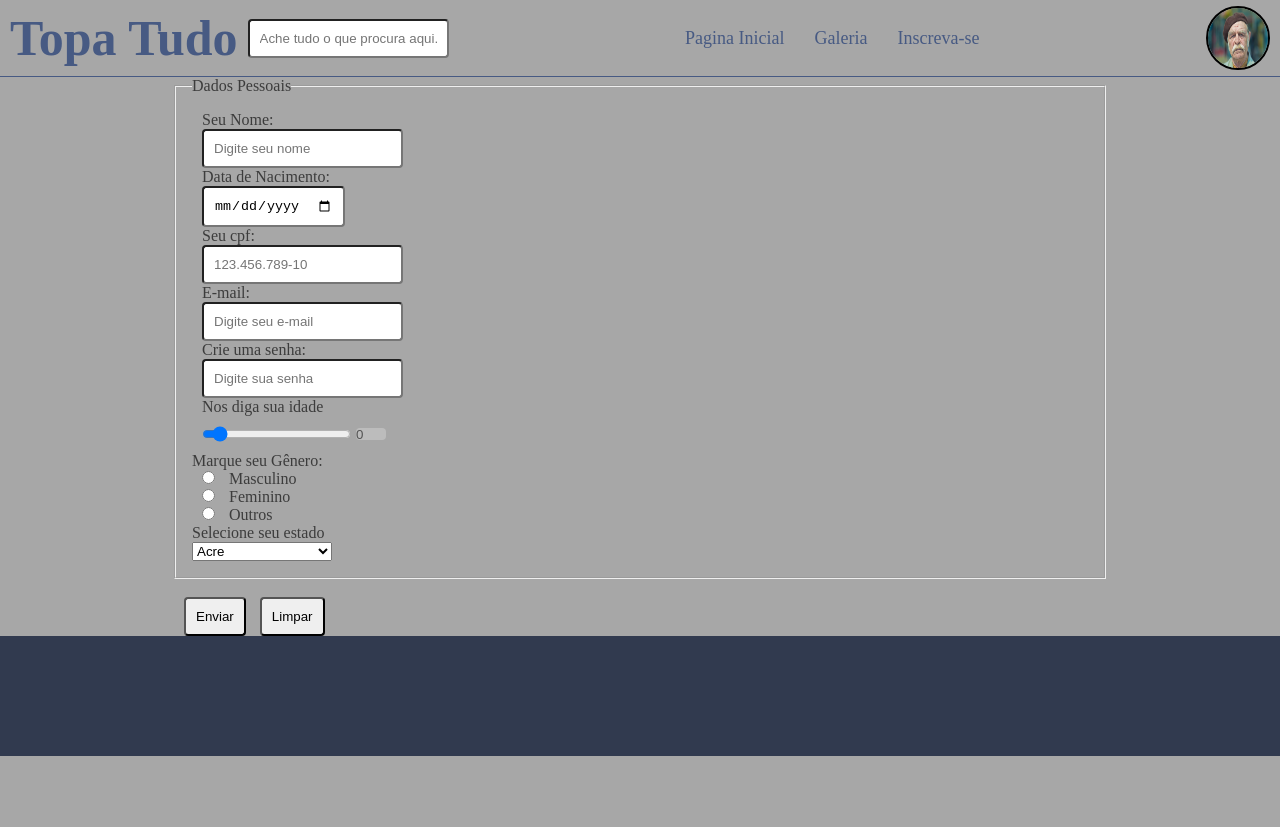
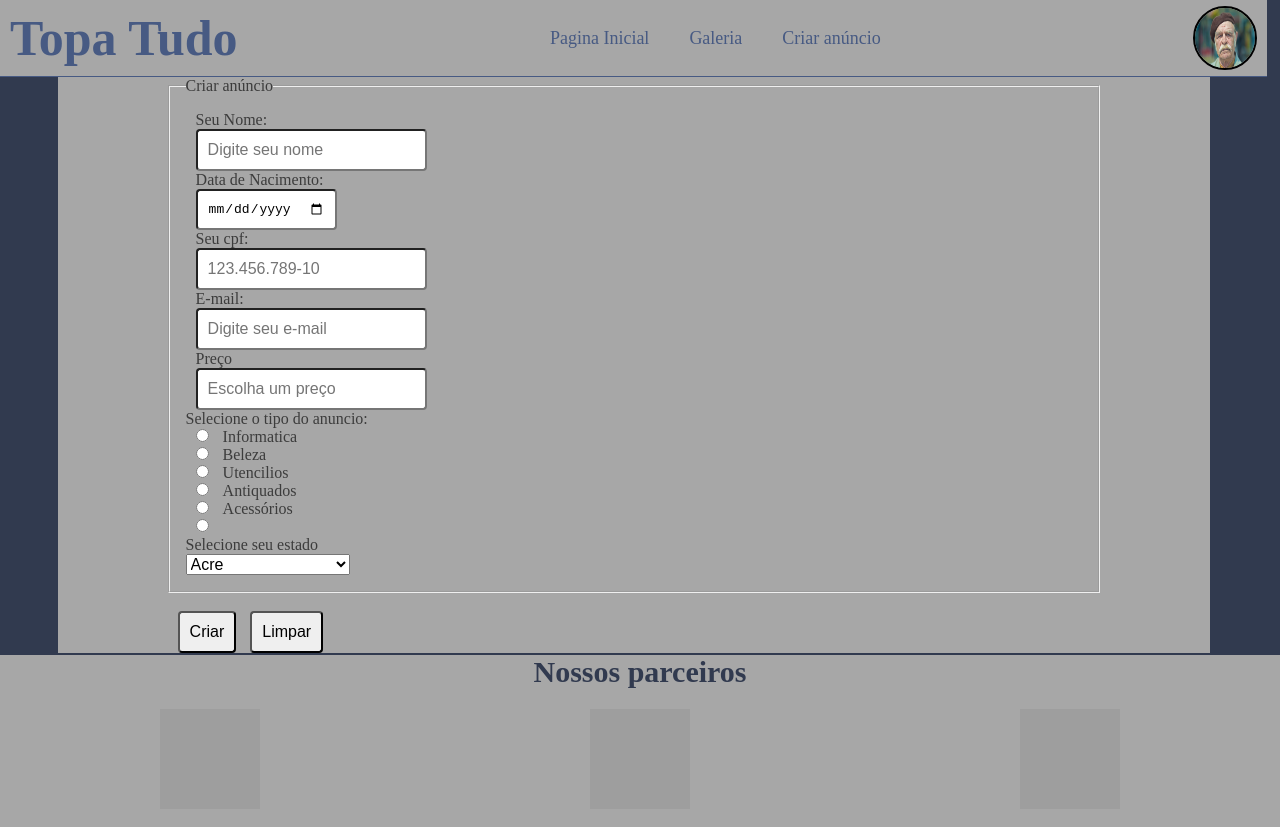
Before and after one commit to GuiRodrigo/siteTopaTudo, a plain HTML site: page siteTopaTudo/inscrevase.html in a window 1280 px wide. Before the commit the page ends 800 px from the top, so only its background shows below. Drawn offline with Linux system fonts and the light colour scheme; grey boxes are pictures that could not be loaded.

Commit message:
Add files via upload

```diff
--- a/siteTopaTudo/inscrevase.html
+++ b/siteTopaTudo/inscrevase.html
@@ -11,19 +11,18 @@
     <header>
       <div style="display: flex; align-items: center; justify-content: center">
         <h1>Topa Tudo</h1>
-        <input type="text" placeholder="Ache tudo o que procura aqui..." />
       </div>
       <nav>
         <ul style="display: flex">
-          <li>
-            <a href="./index.html">Pagina Inicial</a>
-          </li>
-          <li>
-            <a href="./galeria.html">Galeria</a>
-          </li>
-          <li>
-            <a href="./inscrevase.html">Inscreva-se</a>
-          </li>
+          <a href="./index.html">
+            <li>Pagina Inicial</li>
+          </a>
+          <a href="./galeria.html" rel="prev">
+            <li>Galeria</li>
+          </a>
+          <a href="./inscrevase.html">
+            <li>Criar anúncio</li>
+          </a>
         </ul>
       </nav>
       <img
@@ -37,7 +36,7 @@
     <main style="display: flex; align-items: center; justify-content: center">
       <form>
         <fieldset style="width: 70vw; padding: 16px">
-          <legend>Dados Pessoais</legend>
+          <legend>Criar anúncio</legend>
           <label for="fname">Seu Nome:</label><br />
           <input
             type="text"
@@ -70,54 +69,26 @@
             placeholder="Digite seu e-mail"
           /><br />
 
-          <label for="senha">Crie uma senha:</label><br />
+          <label for="price">Preço</label><br />
           <input
-            type="password"
-            id="senha"
-            name="senha"
-            placeholder="Digite sua senha"
+            type="number"
+            id="price"
+            name="price"
+            placeholder="Escolha um preço"
           /><br />
 
-          <div>
-            <label for="idade">Nos diga sua idade</label><br />
-            <div
-              style="display: flex; flex-direction: row; align-items: center"
-            >
-              <input
-                value="0"
-                min="0"
-                max="10"
-                oninput="display.value=value"
-                onchange="display.value=value"
-                type="range"
-                id="idade"
-                name="idade"
-                placeholder="Digite sua senha"
-              />
-              <input
-                style="
-                  border: 0;
-                  padding: 0;
-                  height: 12px;
-                  width: 30px;
-                  margin: 0 0 0 5px;
-                "
-                type="number"
-                id="display"
-                disabled="disabled"
-                value="0"
-                readonly
-              />
-            </div>
-          </div>
-
-          <p>Marque seu Gênero:</p>
-          <input type="radio" name="genero" id="secM" />
-          <label for="secM">Masculino</label><br />
-          <input type="radio" name="genero" id="secF" />
-          <label for="secF">Feminino</label><br />
-          <input type="radio" name="genero" id="secO" />
-          <label for="secO">Outros</label><br />
+          <p>Selecione o tipo do anuncio:</p>
+          <input type="radio" name="type" id="Inf" />
+          <label for="Inf">Informatica</label><br />
+          <input type="radio" name="type" id="Blz" />
+          <label for="Blz">Beleza</label><br />
+          <input type="radio" name="type" id="Util" />
+          <label for="Util">Utencilios</label><br />
+          <input type="radio" name="type" id="Anti" />
+          <label for="Anti">Antiquados</label><br />
+          <input type="radio" name="type" id="Acs" />
+          <label for="Acs">Acessórios</label><br />
+          <input type="radio" name="type" id="secO" />
 
           <p>Selecione seu estado</p>
           <select name="estado" id="estado">
@@ -137,11 +108,36 @@
             <option value="PA">Pará</option>
           </select>
         </fieldset>
-        <br /><input type="submit" value="Enviar" />
+        <br /><input type="submit" value="Criar" />
         <input type="reset" value="Limpar" />
         <br />
       </form>
     </main>
-    <footer></footer>
+    <footer>
+      <h3 class="titleFooter">Nossos parceiros</h3>
+      <div style="display: flex; justify-content: space-around; gap: 10px">
+        <a href="https://google.com" target="_blank">
+          <img
+            class="imgFooter"
+            src="https://t.ctcdn.com.br/lvns56iaSMyHvyTur4JeYS_NYeY=/i606944.png"
+            alt="imagem de google"
+          />
+        </a>
+        <a href="https://www.netflix.com/br/" target="_blank">
+          <img
+            class="imgFooter"
+            src="https://upload.wikimedia.org/wikipedia/commons/thumb/7/75/Netflix_icon.svg/2048px-Netflix_icon.svg.png"
+            alt="imagem de netflix"
+          />
+        </a>
+        <a href="https://open.spotify.com/intl-pt" target="_blank">
+          <img
+            class="imgFooter"
+            src="https://febract.org.br/portal/wp-content/uploads/2020/04/SPOTIFY-LOGO.png"
+            alt="imagem de spotify"
+          />
+        </a>
+      </div>
+    </footer>
   </body>
 </html>
--- a/siteTopaTudo/style.css
+++ b/siteTopaTudo/style.css
@@ -1,9 +1,13 @@
 * {
   padding: 0;
   margin: 0;
+  font-size: 1em;
+  text-decoration: none !important;
 }
 
 :root {
+  /* https://coolors.co/313a4f-475a83-a7a7a7-898989-3c3c3c */
+
   --border: #898989;
   --primary-color: #475a83;
   --primary-dark: #313a4f;
@@ -17,6 +21,7 @@ header {
   display: flex;
   align-items: center;
   justify-content: space-between;
+  background-color: var(--bacground);
   padding: 6px 10px;
   border-bottom: 1px solid var(--primary-color);
   h1 {
@@ -39,7 +44,14 @@ a {
   text-decoration: none;
   color: var(--primary-color);
   font-size: large;
-  margin-left: 10px;
+  padding: 10px;
+}
+a :hover {
+  background-color: var(--primary-dark);
+}
+
+a :active {
+  background-color: var(--black);
 }
 
 li {
@@ -47,10 +59,10 @@ li {
 }
 
 body {
-  width: 100vw;
+  width: 99vw;
   height: 100vh;
-  background-color: var(--bacground);
   color: var(--text);
+  background-color: var(--primary-dark);
   overflow-x: hidden;
 }
 
@@ -64,7 +76,9 @@ body {
 }
 
 main {
-  width: 100vw;
+  margin: auto;
+  width: 90vw;
+  background-color: var(--bacground);
   overflow-x: hidden;
 }
 
@@ -81,7 +95,20 @@ li {
 }
 
 footer {
+  padding: 0 0 10px 0;
   width: 100vw;
-  height: 15vh;
-  background-color: var(--primary-dark);
+  background-color: var(--bacground);
+  border-top: 2px solid var(--primary-dark);
 }
+
+.titleFooter {
+  text-align: center;
+  font-size: 30px;
+  color: var(--primary-dark);
+  margin: 0 0 10px 0;
+}
+
+.imgFooter {
+  height: 100px;
+  width: 100px;
+}
```
Also changed, not shown: siteTopaTudo/galeria.html (+35 -11 lines), siteTopaTudo/index.html (+35 -11 lines).
